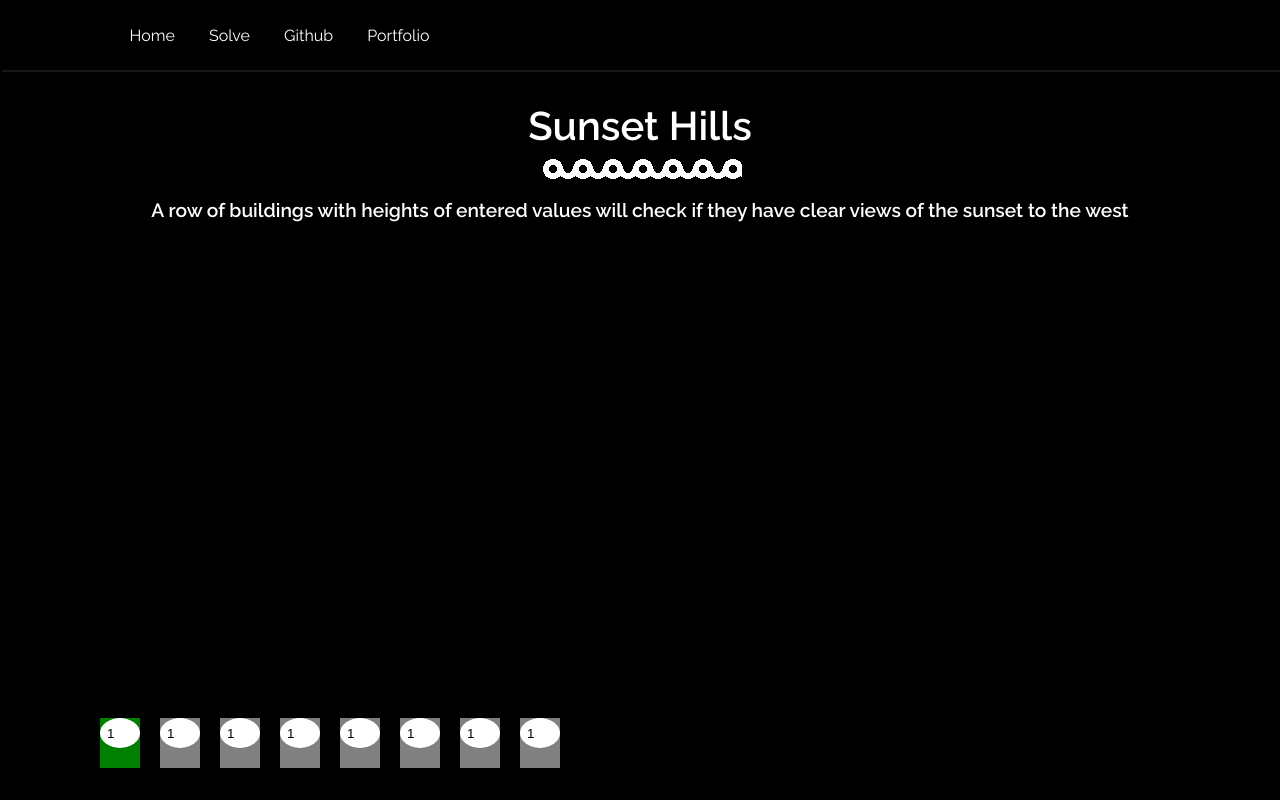
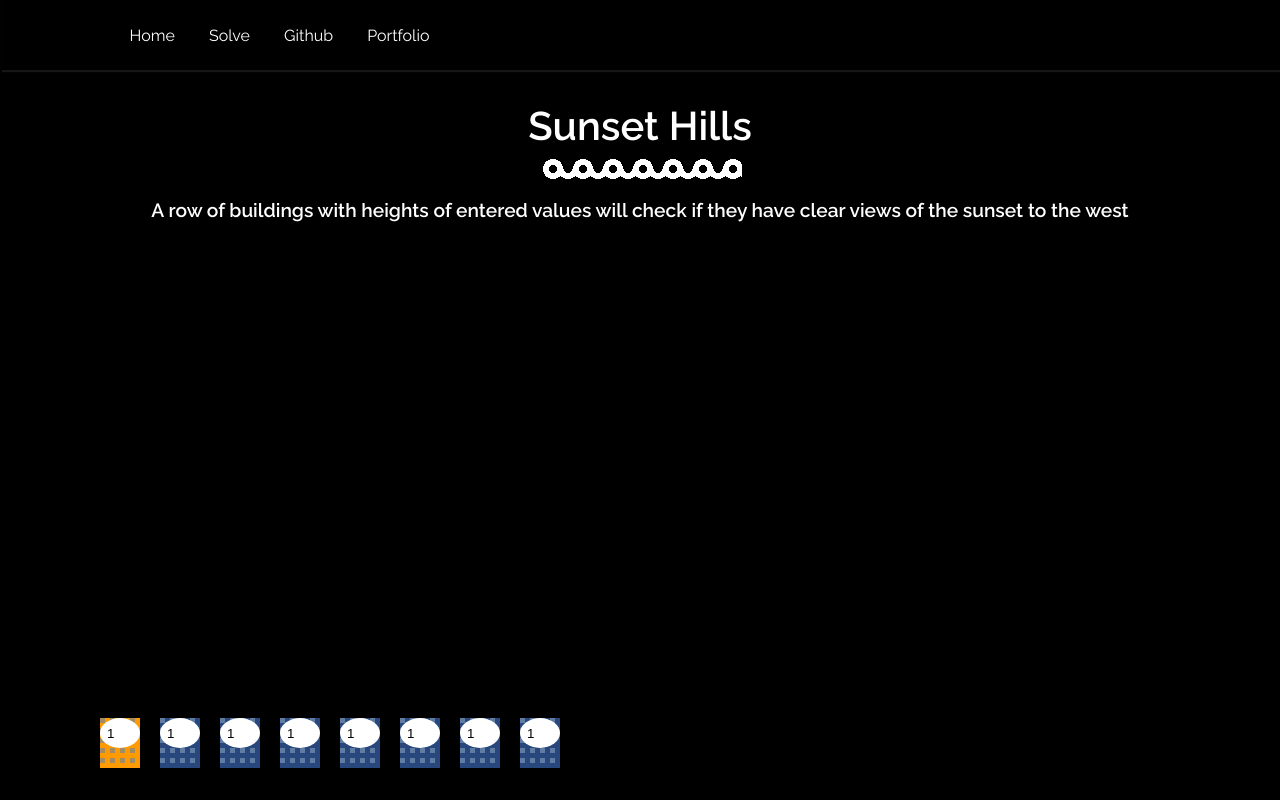
Before and after one commit to GregNicholas/SunsetHills, a React (Create React App) app: page /solve in a window 1280 px wide. Built offline with nearby package versions, Linux system fonts and the light colour scheme.

Commit message:
color patterns on buildings

```diff
--- a/src/components/Building.js
+++ b/src/components/Building.js
@@ -5,12 +5,10 @@ export default function Building({
   bldgNum,
   handleChangeBuildingHeight
 }) {
-  //const [enteredHeight, setEnteredHeight] = useState(1);
-  //const [buildingHeight, setBuildingHeight] = `${enteredHeight * 50}px`;
-
   const bldgStyle = {
     height: `${bldgStats.height * 50}px`,
-    backgroundColor: `${bldgStats.color}`,
+    backgroundImage: `${bldgStats.color}`,
+    //backgroundImage: "repeating-linear-gradient(to bottom, transparent, transparent 5px, #28487d 5px, #28487d 10px), repeating-linear-gradient(to right, #617ca2, #617ca2 5px, #28487d 5px, #28487d 10px)",
     position: "absolute",
     bottom: "2rem",
     left: `${bldgNum * 60 + 100}px`
--- a/src/components/Solve.js
+++ b/src/components/Solve.js
@@ -2,19 +2,24 @@ import React, { useState } from "react";
 import Building from "./Building";
 
 export default function Solve() {
+  const bluePaint =
+    "repeating-linear-gradient(to bottom, transparent, transparent 5px, #28487d 5px, #28487d 10px), repeating-linear-gradient(to right, #617ca2, #617ca2 5px, #28487d 5px, #28487d 10px)";
+  const orangePaint =
+    "repeating-linear-gradient(to bottom, transparent, transparent 5px, #FF9B00 5px, #FF9B00 10px), repeating-linear-gradient(to right, #A28A61, #A28A61 5px, #FF9B00 5px, #FF9B00 10px)";
+
   const [buildings, setBuildings] = useState([
-    { height: 1, color: "green" },
-    { height: 1, color: "gray" },
-    { height: 1, color: "gray" },
-    { height: 1, color: "gray" },
-    { height: 1, color: "gray" },
-    { height: 1, color: "gray" },
-    { height: 1, color: "gray" },
-    { height: 1, color: "gray" }
+    { height: 1, color: orangePaint },
+    { height: 1, color: bluePaint },
+    { height: 1, color: bluePaint },
+    { height: 1, color: bluePaint },
+    { height: 1, color: bluePaint },
+    { height: 1, color: bluePaint },
+    { height: 1, color: bluePaint },
+    { height: 1, color: bluePaint }
   ]);
 
   const handleChangeBuildingHeight = (index, height) => {
-    if (height > 10) {
+    if (height >= 10) {
       height = 10;
     }
     if (height < 0) {
@@ -24,7 +29,7 @@ export default function Solve() {
     newArr[index].height = height;
     newArr.forEach((building, i) => {
       const hasView = checkView(i, building.height);
-      building.color = hasView ? "green" : "gray";
+      building.color = hasView ? orangePaint : bluePaint;
     });
     setBuildings((prev) => {
       return newArr;
```
